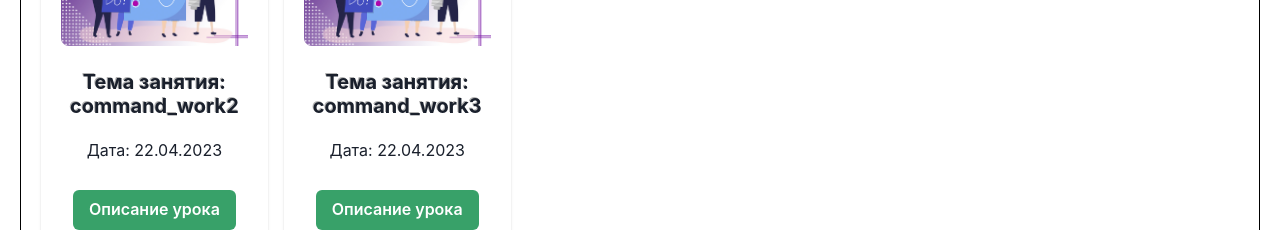
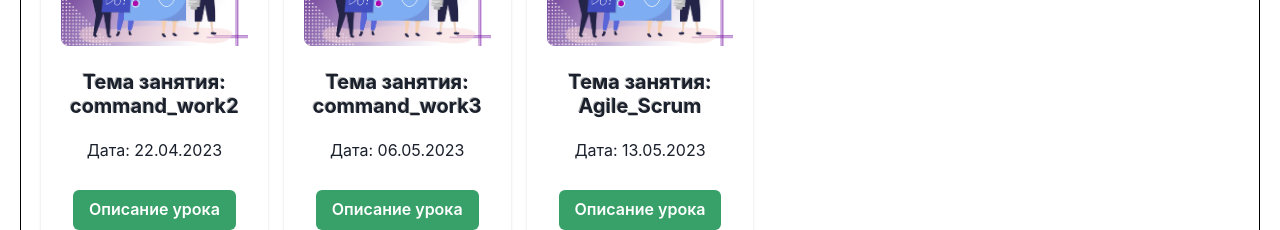
Before and after one commit to igordg777/nav_place_group_command_work, a React (Create React App) app: page / in a window 1280 px wide. Shown: the part 722-952 px from the top of the page. Built offline with nearby package versions, Linux system fonts and the light colour scheme.

Commit message:
Update Card.jsx

```diff
--- a/src/components/Card.jsx
+++ b/src/components/Card.jsx
@@ -72,9 +72,17 @@ function CardComponent() {
         },
          {
             theme: 'command_work3',
-            date: '22.04.2023',
+            date: '06.05.2023',
             link_video: 'https://youtu.be/KbvPBZ5JE24',
             description: 'На учебном занятии проверили выполнение заданий с предыдущих уроков, изучили работу с командой git commit --amend, скорректировали архитектуру базы данных, проверили работу api по городам, скорректировали работу команды фронтенда по дизайну и распределению задач',
+            link_presentation: null,
+            img: fullstackPartFirst
+        },
+         {
+            theme: 'Agile_Scrum',
+            date: '13.05.2023',
+            link_video: 'https://youtu.be/lBn1VhDua1Y',
+            description: 'На учебном занятии обсудили текущую реализацию проекта, сильные и слабые стороны командной работы в целом, плюсы и минусы действующей команды, возможные действия по улучшению результативности и эффективности работы надо проектом. Рассмотрели подробно подходы к организации работы по методологиям Agile, Scrum.',
             link_presentation: null,
             img: fullstackPartFirst
         },
```
